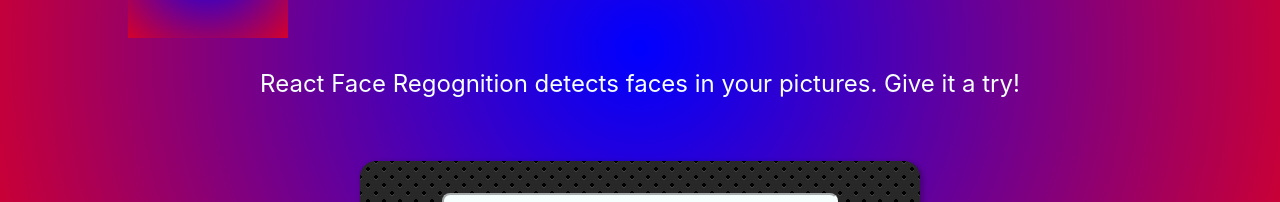
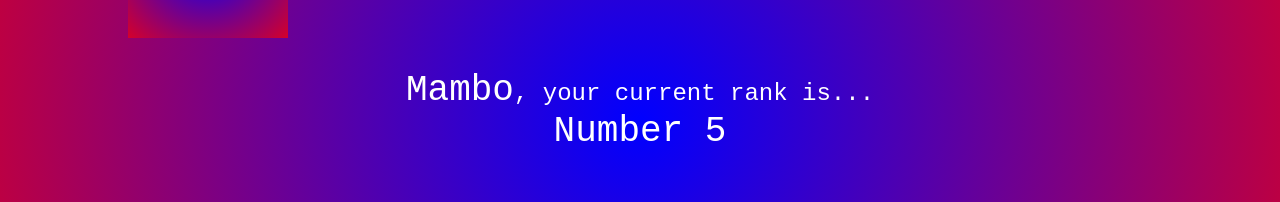
Before and after one commit to sctlcd/react-face-recognition, a React (Create React App) app: page / in a window 1280 px wide. Shown: the part 230-432 px from the top of the page. Built offline with nearby package versions, Linux system fonts and the light colour scheme.

Commit message:
added Rank component

```diff
--- a/src/App.js
+++ b/src/App.js
@@ -1,13 +1,15 @@
 import './App.css';
-import Navigation from './componentes/navigation/Navigation.jsx';
-import Logo from './componentes/logo/Logo.jsx';
-import ImageLinkForm from './componentes/imageLinkForm/ImageLinkForm.jsx';
+import Navigation from './componentes/Navigation/Navigation.jsx';
+import Logo from './componentes/Logo/Logo.jsx';
+import ImageLinkForm from './componentes/ImageLinkForm/ImageLinkForm.jsx';
+import Rank from './componentes/Rank/Rank.jsx';
 
 function App() {
   return (
     <div className="App">
       <Navigation/>
       <Logo/>
+      <Rank/>
       <ImageLinkForm/>
     </div>
   );
--- /dev/null
+++ b/src/componentes/Rank/Rank.jsx
@@ -0,0 +1,15 @@
+import React from 'react'
+
+export default function Rank() {
+  return (
+    <>
+      <div className='white'>
+        <span className='f2'>{'Mambo'}</span>
+        <span className='f3'>{', your current rank is...'}</span>
+      </div>
+      <div className='white f2 mb5'>
+        {'Number 5'}
+      </div>
+    </>
+  )
+}
--- a/src/index.css
+++ b/src/index.css
@@ -1,8 +1,6 @@
 body {
   margin: 0;
-  font-family: -apple-system, BlinkMacSystemFont, 'Segoe UI', 'Roboto', 'Oxygen',
-    'Ubuntu', 'Cantarell', 'Fira Sans', 'Droid Sans', 'Helvetica Neue',
-    sans-serif;
+  font-family: "Courier New", Courier, monospace;
   -webkit-font-smoothing: antialiased;
   -moz-osx-font-smoothing: grayscale;
   /* background: linear-gradient(90deg, red, blue) */
```
